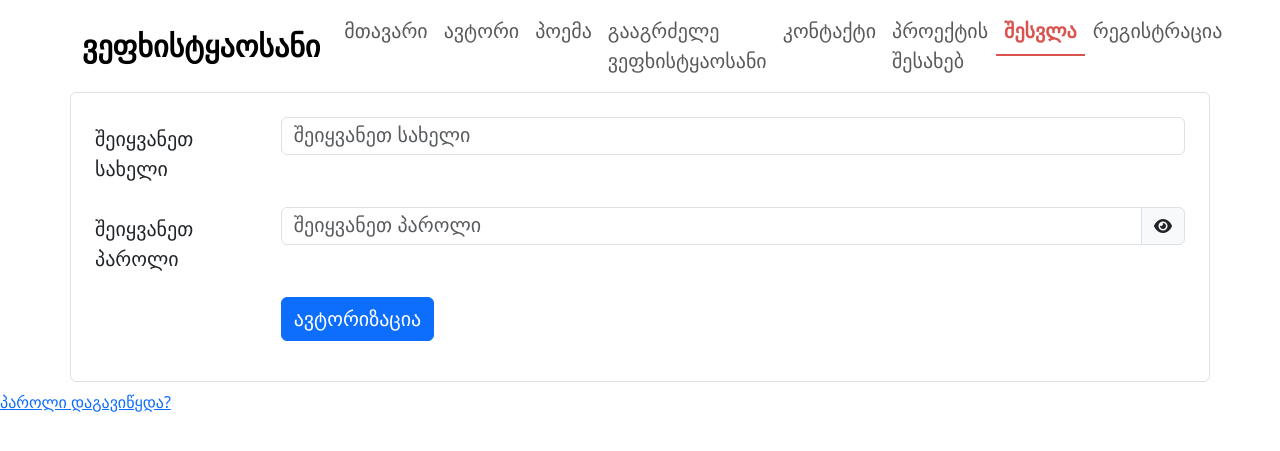
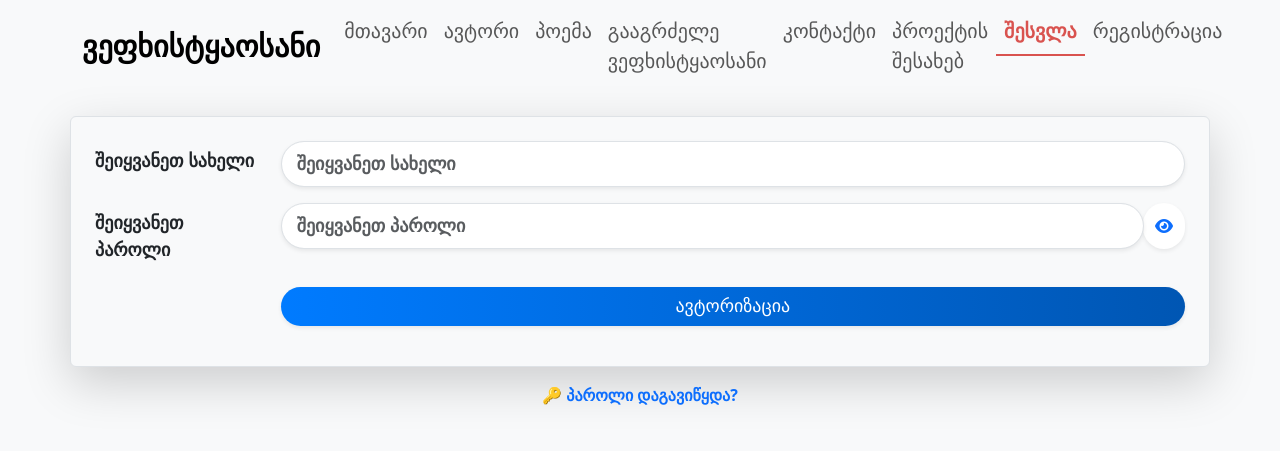
Before and after one commit to SANDRICKSON/VEFXISTUPDATED, a Flask app: page /login in a window 1280 px wide. Shown: the top 451 px of the page. Run offline with Flask 3, Linux system fonts and the light colour scheme; some web fonts are replaced.

Commit message:
Update login.html

```diff
--- a/templates/login.html
+++ b/templates/login.html
@@ -2,18 +2,18 @@
 
 {% block content %}
 
-    <div class="container border rounded h-74 mb-2 p-4">
+    <div class="container border rounded shadow-lg p-4 mt-4 bg-light">
         <form method="post">
             {{ form.hidden_tag() }}
 
             <div class="row mb-3">
-                <label for="{{ form.username.id }}" class="col-sm-2 col-form-label">{{ form.username.label }}</label>
+                <label for="{{ form.username.id }}" class="col-sm-2 col-form-label fw-bold">{{ form.username.label }}</label>
                 <div class="col-sm-10">
-                    {{ form.username(class="form-control", placeholder="შეიყვანეთ სახელი") }}
+                    {{ form.username(class="form-control rounded-pill shadow-sm", placeholder="შეიყვანეთ სახელი") }}
                     {% if form.username.errors %}
-                        <div class="text-danger">
+                        <div class="text-danger mt-1">
                             {% for error in form.username.errors %}
-                                <small>{{ error }}</small><br>
+                                <small>⚠ {{ error }}</small><br>
                             {% endfor %}
                         </div>
                     {% endif %}
@@ -21,18 +21,18 @@
             </div>
 
             <div class="row mb-3">
-                <label for="{{ form.password.id }}" class="col-sm-2 col-form-label">{{ form.password.label }}</label>
+                <label for="{{ form.password.id }}" class="col-sm-2 col-form-label fw-bold">{{ form.password.label }}</label>
                 <div class="col-sm-10">
                     <div class="input-group">
-                        {{ form.password(class="form-control", placeholder="შეიყვანეთ პაროლი", id="password") }}
-                        <span class="input-group-text" onclick="togglePassword('password', 'togglePasswordIcon')">
-                            <i id="togglePasswordIcon" class="fa fa-eye"></i>
+                        {{ form.password(class="form-control rounded-pill shadow-sm", placeholder="შეიყვანეთ პაროლი", id="password") }}
+                        <span class="input-group-text bg-white border-0 shadow-sm rounded-pill" onclick="togglePassword('password', 'togglePasswordIcon')">
+                            <i id="togglePasswordIcon" class="fa fa-eye text-primary"></i>
                         </span>
                     </div>
                     {% if form.password.errors %}
-                        <div class="text-danger">
+                        <div class="text-danger mt-1">
                             {% for error in form.password.errors %}
-                                <small>{{ error }}</small><br>
+                                <small>⚠ {{ error }}</small><br>
                             {% endfor %}
                         </div>
                     {% endif %}
@@ -41,19 +41,39 @@
 
             <div class="row mb-3">
                 <div class="col-sm-10 offset-sm-2">
-                    {{ form.submit(class="btn btn-primary") }}
+                    {{ form.submit(class="btn btn-primary w-100 rounded-pill shadow-sm") }}
                 </div>
             </div>
 
         </form>
     </div>
 
-    <a href="{{ url_for('forgot_password') }}">პაროლი დაგავიწყდა?</a>
+    <div class="text-center mt-3">
+        <a href="{{ url_for('forgot_password') }}" class="text-decoration-none text-primary fw-bold">🔑 პაროლი დაგავიწყდა?</a>
+    </div>
 
     <style>
+        body {
+            background: #f8f9fa;
+        }
         label, .btn, ::placeholder {
             font-family: "BPG Classic Medium", sans-serif;
-            font-size: 20px;
+            font-size: 18px;
+        }
+        .form-control {
+            font-weight: bold;
+            padding: 10px 15px;
+        }
+        .btn-primary {
+            background: linear-gradient(90deg, #007bff, #0056b3);
+            border: none;
+            transition: 0.3s;
+        }
+        .btn-primary:hover {
+            background: linear-gradient(90deg, #0056b3, #007bff);
+        }
+        .input-group-text {
+            cursor: pointer;
         }
         .text-danger {
             font-size: 14px;
```
